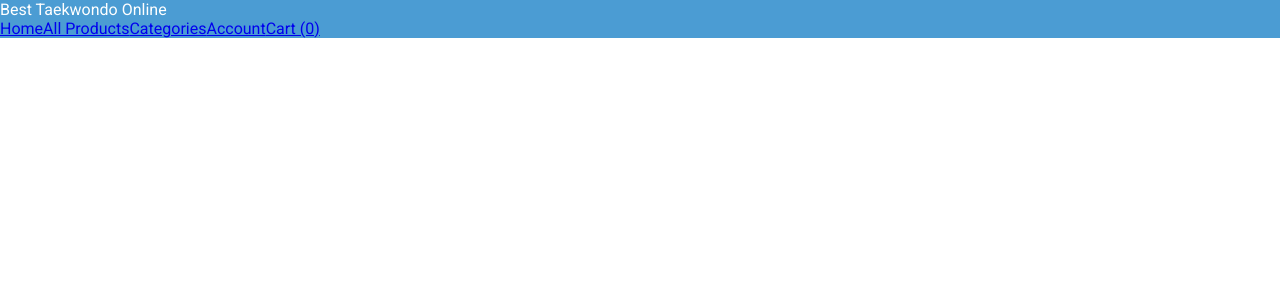
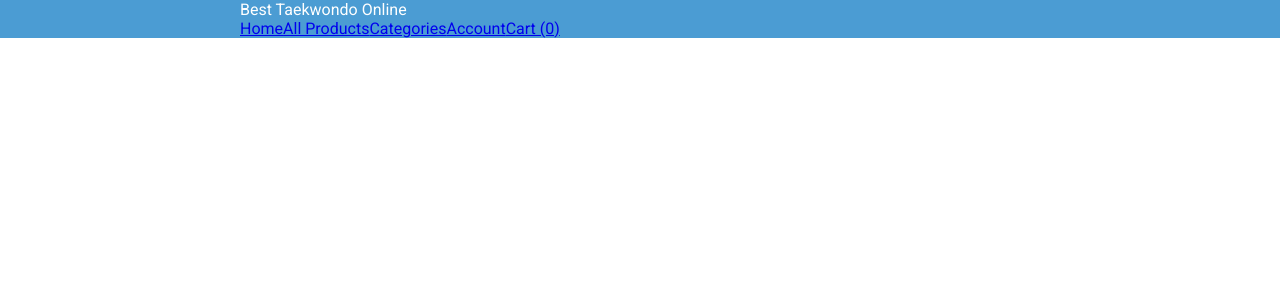
Before and after one commit to Jonathan2025/best-tkd-frontend, a Next.js app: page / in a window 1280 px wide. Shown: the top 300 px of the page. Built offline with nearby package versions, Linux system fonts and the light colour scheme.

Commit message:
created a styled component to style the children components in header

```diff
--- /dev/null
+++ b/components/Center.js
@@ -0,0 +1,16 @@
+// Center.js will center the children props that are passed through it
+import { styled } from "styled-components"
+
+const StyledDiv = styled.div`
+    max-width: 800px;
+    margin: 0 auto;
+    padding: 0 20px;
+
+`
+const Center = ({children}) => {
+  return (
+    <StyledDiv>{children}</StyledDiv>
+  )
+}
+
+export default Center
--- a/components/Header.js
+++ b/components/Header.js
@@ -1,7 +1,7 @@
 
 import Link from 'next/link'
 import { styled } from 'styled-components'
-
+import Center from './Center'
 // Utilized Styled Components documentation for syntax, add our css inside the variable
 const StyledHeader = styled.header`
   background-color: #4B9CD3;
@@ -17,6 +17,9 @@ const StyledLogo = styled(Link)`
 const Header = () => {
   return (
     <StyledHeader>
+
+      {/* Now we want to put everything into our centered styled component */}
+      <Center>
         <StyledLogo href={'/'}>Best Taekwondo Online</StyledLogo>
           <nav>
               <Link href={'/'}>Home</Link>
@@ -25,6 +28,10 @@ const Header = () => {
               <Link href={'/account'}>Account</Link>
               <Link href={'/cart'}>Cart (0)</Link>
           </nav>
+      </Center>
+
+
+
     </StyledHeader>
   )
 }
--- a/next.config.js
+++ b/next.config.js
@@ -1,6 +1,10 @@
 /** @type {import('next').NextConfig} */
 const nextConfig = {
   reactStrictMode: true,
+
+  compiler: {
+    styledComponents: true
+  }
 }
 
 module.exports = nextConfig
```
Lines whose indentation alone changed are shown as unchanged.
